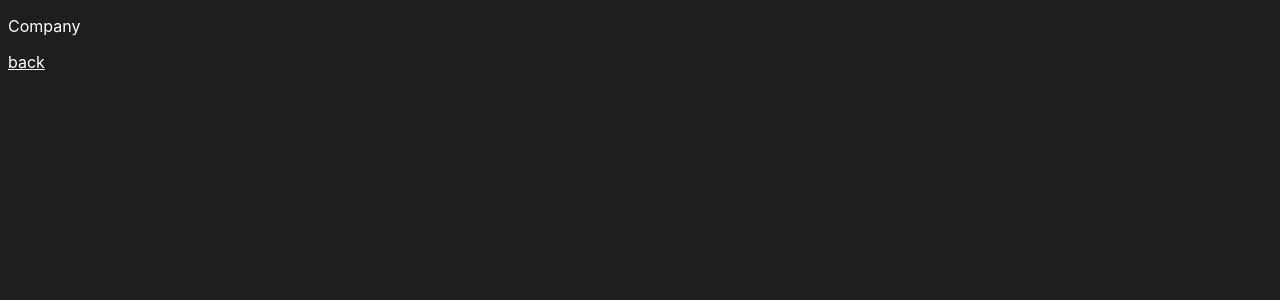
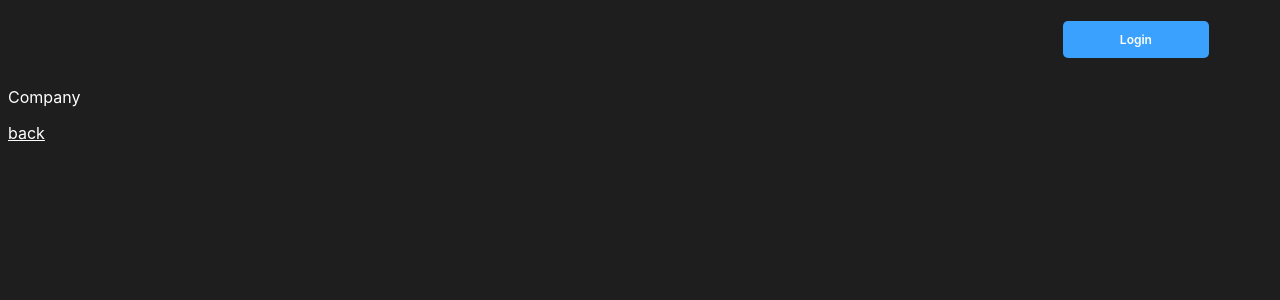
Before and after one commit to olivmath/auto-pay-front, a Next.js app: page /company in a window 1280 px wide. Shown: the top 300 px of the page. Built offline with nearby package versions, Linux system fonts and the light colour scheme.

Commit message:
add: main container

```diff
--- /dev/null
+++ b/components/MainContainer.tsx
@@ -0,0 +1,15 @@
+import Header from './Header'
+import React from 'react'
+
+interface MainContainerProps {
+    children: React.ReactNode
+}
+
+export default function MainContainer({ children }: MainContainerProps) {
+    return (
+        <>
+            <Header></Header>
+            {children}
+        </>
+    )
+}
--- a/pages/_app.tsx
+++ b/pages/_app.tsx
@@ -1,6 +1,11 @@
+import MainContainer from '@/components/MainContainer'
 import '@/styles/globals.css'
 import type { AppProps } from 'next/app'
 
 export default function App({ Component, pageProps }: AppProps) {
-    return <Component {...pageProps} />
+    return (
+        <MainContainer>
+            <Component {...pageProps} />
+        </MainContainer>
+    )
 }
--- a/pages/index.tsx
+++ b/pages/index.tsx
@@ -3,7 +3,6 @@ import StoreFront from '../components/StoreFront'
 export default function Home() {
     return (
         <>
-            <Header />
             <StoreFront />
         </>
     )
```
